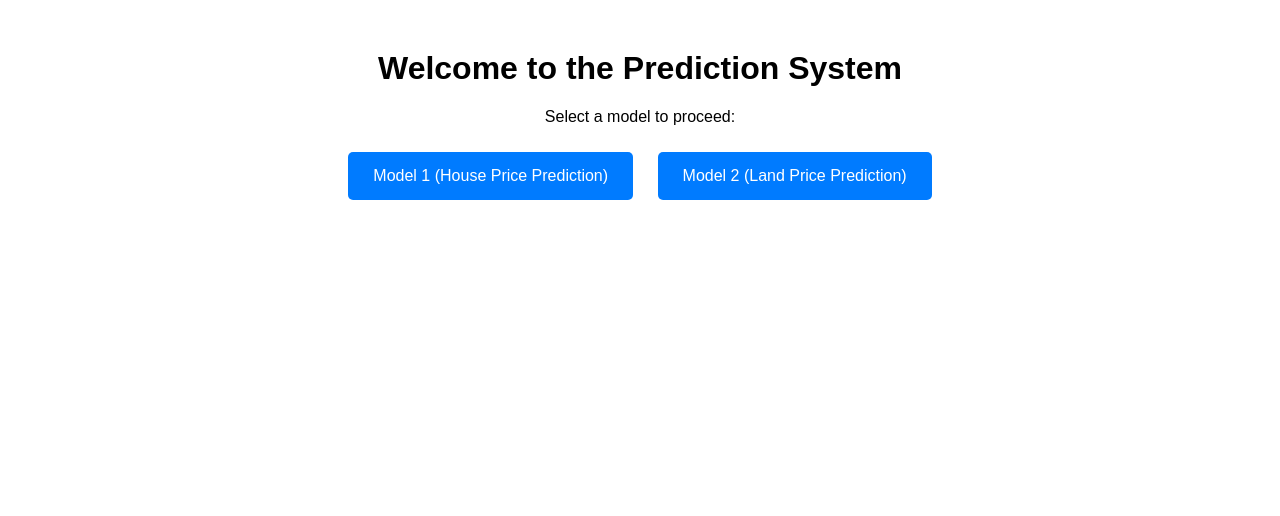
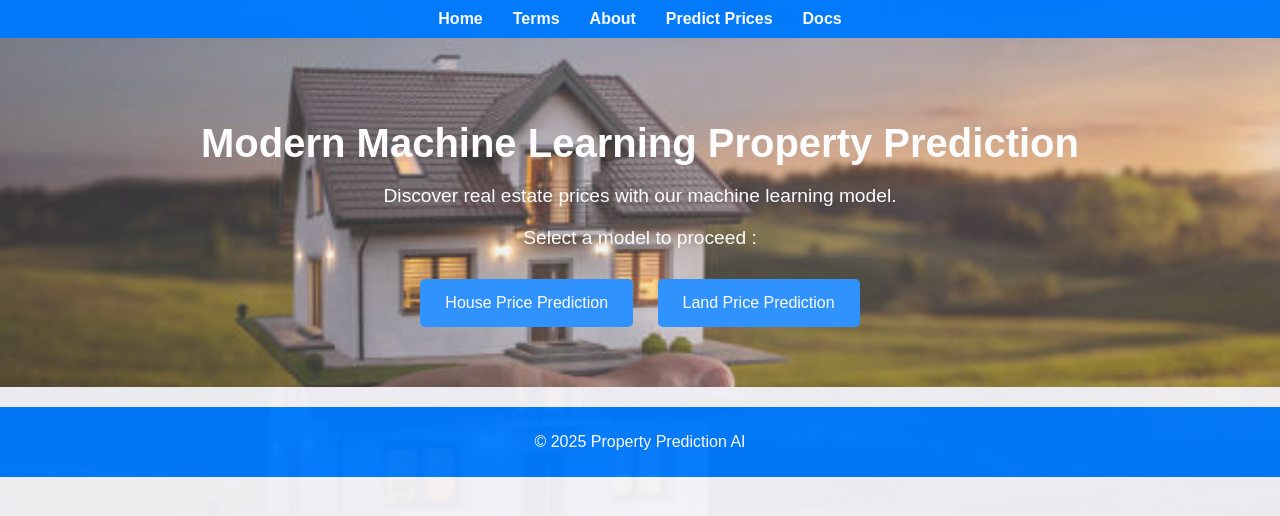
Before and after one commit to Krunal1863/project_test, a Flask app: template project3/templates/main.html in a window 1280 px wide. Shown: the top 516 px of the page. Run offline with Flask 3, Linux system fonts and the light colour scheme; the template is opened without the code that fills it, so the values that code supplies are empty; parts of the project's set-up code (start-up, migrations or seed data) failed here and were passed over.

Commit message:
completed Project

```diff
--- /dev/null
+++ b/project3/script.js
@@ -0,0 +1,3 @@
+document.addEventListener("DOMContentLoaded", () => {
+    console.log("JavaScript is loaded and ready!");
+});
--- /dev/null
+++ b/project3/static/style_,main.css
@@ -0,0 +1,159 @@
+body {
+    font-family: Arial, sans-serif;
+    margin: 0;
+    padding: 0;
+    background-color: #f4f4f9;
+    color: #333;
+}
+
+header {
+    background-color: #007BFF;
+    color: white;
+    padding: 10px 0;
+}
+
+header nav ul {
+    list-style: none;
+    display: flex;
+    justify-content: center;
+    padding: 0;
+    margin: 0;
+}
+
+header nav ul li {
+    margin: 0 15px;
+}
+
+header nav ul li a {
+    color: white;
+    text-decoration: none;
+    font-weight: bold;
+}
+
+.hero {
+    text-align: center;
+    padding: 50px 20px;
+    background-color: #e9ecef;
+    background-image: url('../static/house2.png'); /* Replace 'your-image.jpg' with your image file name */
+    background-size: cover;
+    background-position: center;
+    color: white;
+    opacity: 0.8;
+
+}
+.hero::before {
+    content: '';
+    position: absolute;
+    top: 0;
+    left: 0;
+    width: 100%;
+    height: 100%;
+    background-image: url('../static/house2.png'); /* Replace 'your-image.jpg' with your image file name */
+    background-size: cover;
+    background-position: center;
+    opacity: 0.05;
+    z-index: -1; /* Ensure the overlay stays behind the content */
+}
+
+.hero h1 {
+    font-size: 2.5em;
+    margin-bottom: 10px;
+}
+
+.hero p {
+    font-size: 1.2em;
+    margin-bottom: 20px;
+}
+
+.hero .button {
+    display: inline-block;
+    padding: 15px 25px;
+    font-size: 16px;
+    color: white;
+    background-color: #007BFF;
+    border: none;
+    border-radius: 5px;
+    text-decoration: none;
+    cursor: pointer;
+}
+
+.hero .button:hover {
+    background-color: #0056b3;
+}
+
+.details {
+    display: flex;
+    justify-content: center;
+    gap: 20px;
+    padding: 20px;
+}
+
+.card {
+    background: white;
+    border-radius: 8px;
+    box-shadow: 0 4px 6px rgba(0, 0, 0, 0.1);
+    padding: 20px;
+    width: 300px;
+    text-align: center;
+}
+
+.chart-placeholder {
+    height: 150px;
+    background: #e9ecef;
+    border-radius: 8px;
+    margin-top: 10px;
+}
+
+footer {
+    text-align: center;
+    padding: 10px 0;
+    background-color: #007BFF;
+    color: white;
+    margin-top: 20px;
+}
+
+.details .button {
+    display: inline-block;
+    padding: 15px 30px; /* Add more padding for a better look */
+    font-size: 18px; /* Slightly larger font size */
+    font-family: 'Arial', sans-serif; /* Use a clean, modern font */
+    color: white;
+    background-color: #007BFF; /* Blue background for a professional look */
+    border: none;
+    border-radius: 10px; /* Rounded corners for a modern design */
+    text-decoration: none; /* Remove underline */
+    cursor: pointer;
+    box-shadow: 0 4px 8px rgba(0, 0, 0, 0.2); /* Add a subtle shadow for depth */
+    transition: all 0.3s ease; /* Smooth hover effect */
+}
+
+.details .button:hover {
+    background-color: #0056b3; /* Darker blue on hover */
+    box-shadow: 0 6px 12px rgba(0, 0, 0, 0.3); /* Enhance shadow on hover */
+    transform: translateY(-2px); /* Slight lift effect on hover */
+}
+
+.button1 {
+    display: inline-block;
+    padding: 15px 25px;
+    font-size: 16px;
+    color: white;
+    background-color: #007BFF;
+    border: none;
+    border-radius: 5px;
+    text-decoration: none;
+    margin: 10px;
+    cursor: pointer;
+
+}
+.button1:hover {
+    background-color: #0056b3;
+}
+
+
+.k
+{
+    font-family: Arial, sans-serif;
+    text-align: center;
+    margin-top: 50px;
+}
--- a/project3/templates/main.html
+++ b/project3/templates/main.html
@@ -3,34 +3,37 @@
 <head>
     <meta charset="UTF-8">
     <meta name="viewport" content="width=device-width, initial-scale=1.0">
-    <title>Model Selection</title>
-    <style>
-        body {
-            font-family: Arial, sans-serif;
-            text-align: center;
-            margin-top: 50px;
-        }
-        .button {
-            display: inline-block;
-            padding: 15px 25px;
-            font-size: 16px;
-            color: white;
-            background-color: #007BFF;
-            border: none;
-            border-radius: 5px;
-            text-decoration: none;
-            margin: 10px;
-            cursor: pointer;
-        }
-        .button:hover {
-            background-color: #0056b3;
-        }
-    </style>
+    <title>Modern Machine Learning Property Prediction</title>
+    <link rel="stylesheet" href="../static/style_,main.css">
 </head>
 <body>
-    <h1>Welcome to the Prediction System</h1>
-    <p>Select a model to proceed:</p>
-    <a href="http://127.0.0.1:5000/" class="button">Model 1 (House Price Prediction)</a>
-    <a href="http://127.0.0.1:5001/" class="button">Model 2 (Land Price Prediction)</a>
+    <header>
+        <nav>
+            <ul>
+                <li><a href="http://127.0.0.1:5500/project3/templates/main.html">Home</a></li>
+                <li><a href="#">Terms</a></li>
+                <li><a href="#">About</a></li>
+                <li><a href="http://127.0.0.1:5500/project3/templates/main.html">Predict Prices</a></li>
+                <li><a href="#">Docs</a></li>
+            </ul>
+        </nav>
+    </header>
+    <main>
+        <section class="hero">
+            <h1>Modern Machine Learning Property Prediction</h1>
+            <p>Discover real estate prices with our machine learning model.</p>
+
+                <p>Select a model to proceed :</p>
+                <a href="http://127.0.0.1:5000/" class="button1">House Price Prediction</a>
+                <a href="http://127.0.0.1:5001/" class="button1">Land Price Prediction</a>
+            </body>
+            </html>
+        </section>
+
+    </main>
+    <footer>
+        <p>© 2025 Property Prediction AI</p>
+    </footer
+    <script src="../script.js"></script>
 </body>
 </html>
```
Also changed, not shown: project3/templates/main1.html (added, +36 -0 lines), project3/static/back.png (added), project3/static/house.png (added), project3/static/house2.png (added).
